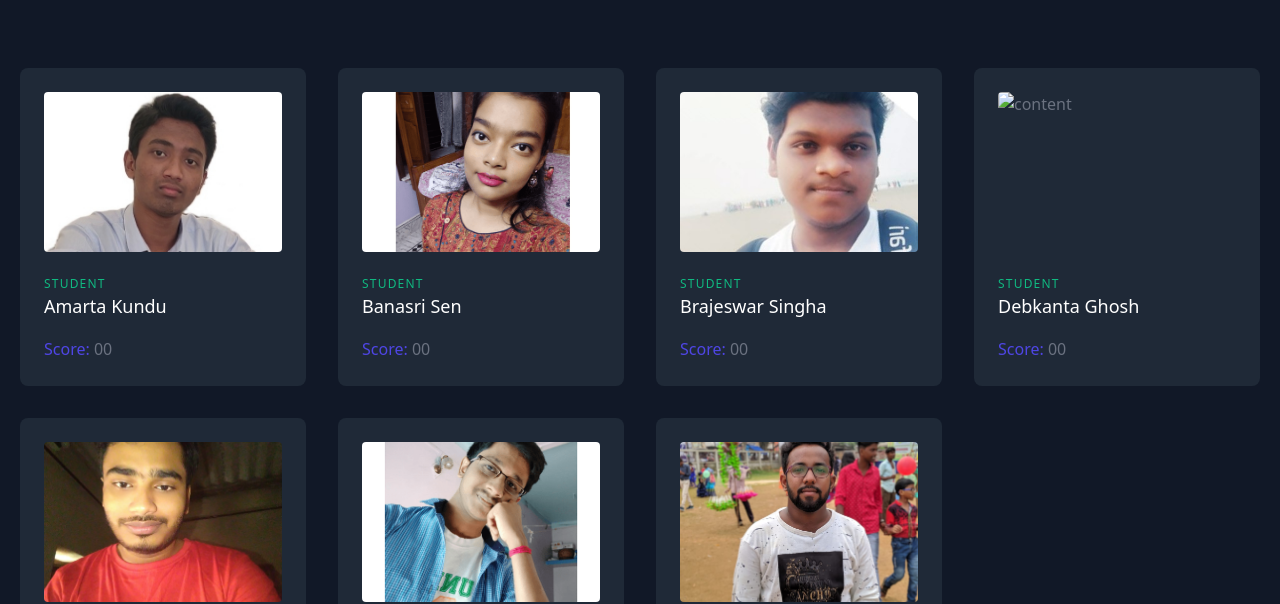
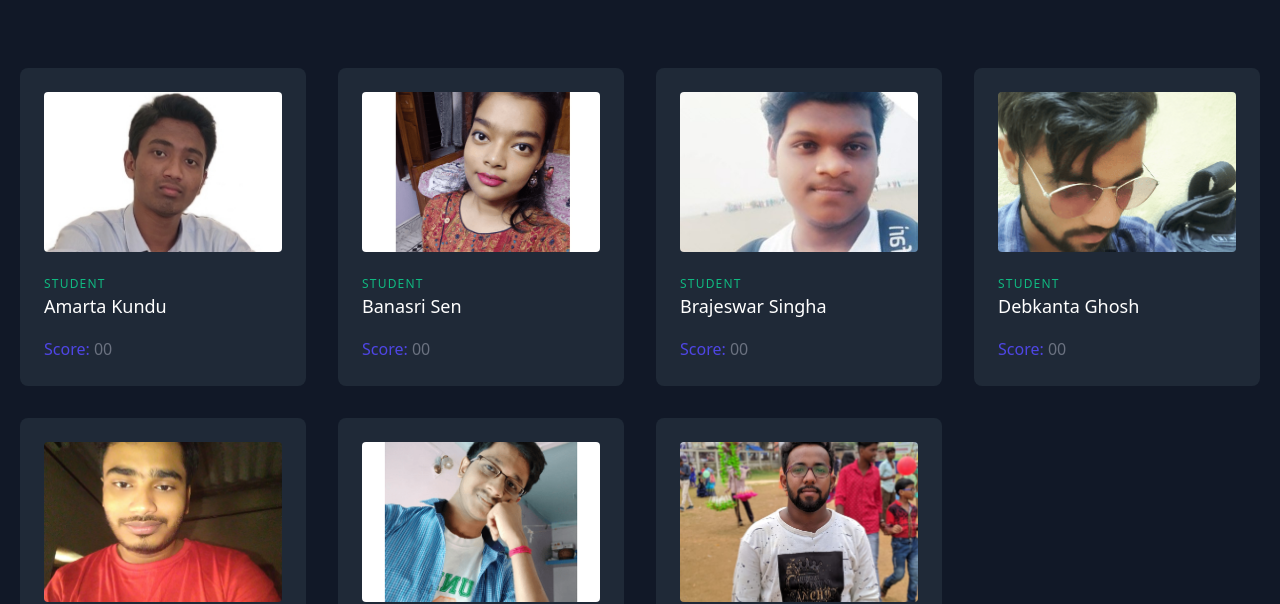
Before and after one commit to lmousom/js, a plain HTML site: page index.html in a window 1280 px wide. Shown: the part 224-828 px from the top of the page. Drawn offline with nearby package versions, Linux system fonts and the light colour scheme; no server answers.

Commit message:
Update index.html

```diff
--- a/index.html
+++ b/index.html
@@ -55,7 +55,7 @@
 
             <div class="xl:w-1/4 md:w-1/2 p-4">
                 <div class="bg-gray-800 p-6 rounded-lg">
-                  <img class="h-40 rounded w-full object-cover object-center mb-6" src="#" alt="content">
+                  <img class="h-40 rounded w-full object-cover object-center mb-6" src="img/deb.png" alt="content">
                   <h3 class="tracking-widest text-green-500 text-xs font-medium title-font">STUDENT</h3>
                   <h2 class="text-lg text-white font-medium title-font mb-4">Debkanta Ghosh</h2>
                   <p class="leading-relaxed text-base"><span class="text-indigo-600">Score: </span><span id="deb">00</span></p>
```
